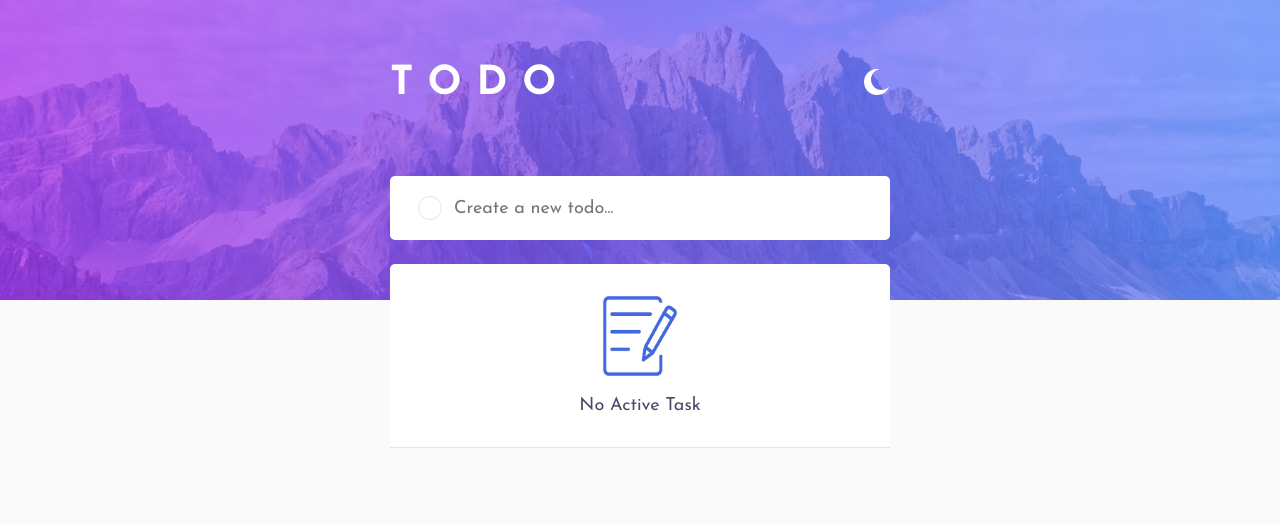
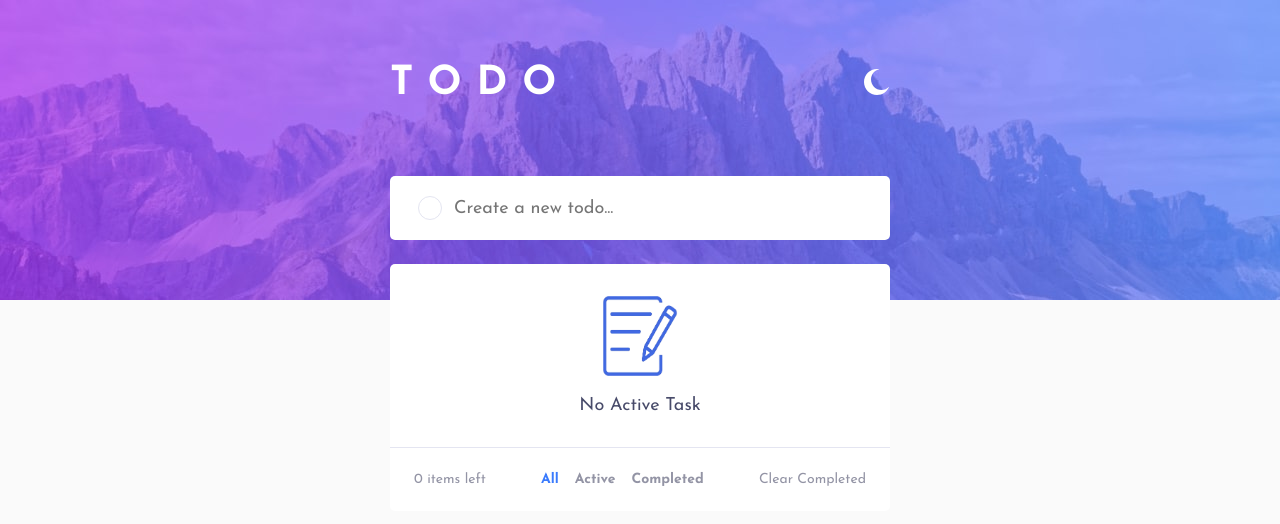
Before and after one commit to soala144/to-do, a React (Vite) app: page / in a window 1280 px wide. Shown: the top 524 px of the page. Built offline with nearby package versions, Linux system fonts and the light colour scheme.

Commit message:
To-do control done

```diff
--- a/src/App.jsx
+++ b/src/App.jsx
@@ -6,6 +6,8 @@ import TodoList from "./components/TodoList";
 import Header from "./components/Header";
 import TodoItem from "./components/TodoItem";
 import EmptyTodoList from "./components/EmptyTodoList";
+import ClearCompleted from "./components/ClearCompleted";
+import NoOfItemsLeft from "./components/NoOfItemsLeft";
 function App() {
   return (
     <div className="App">
@@ -17,8 +19,12 @@ function App() {
       <TodoList>
         {/* <TodoItem /> */}
         <EmptyTodoList />
+        <div className="todo-control">
+          <NoOfItemsLeft />
+          <FilterButtons />
+          <ClearCompleted />
+        </div>
       </TodoList>
-      <FilterButtons />
     </div>
   );
 }
--- a/src/components/ClearCompleted.jsx
+++ b/src/components/ClearCompleted.jsx
@@ -1,5 +1,5 @@
 const ClearCompleted = () => {
-  return <div>ClearCompleted</div>;
+  return <button className="clear-list">Clear Completed</button>;
 };
 
 export default ClearCompleted;
--- a/src/components/FilterButtons.jsx
+++ b/src/components/FilterButtons.jsx
@@ -1,5 +1,11 @@
 const FilterButtons = () => {
-  return <div></div>;
+  return (
+    <div className="filter-buttons">
+      <button className="active">All</button>
+      <button>Active</button>
+      <button>Completed</button>
+    </div>
+  );
 };
 
 export default FilterButtons;
--- a/src/components/NoOfItemsLeft.jsx
+++ b/src/components/NoOfItemsLeft.jsx
@@ -1,5 +1,5 @@
 const NoOfItemsLeft = () => {
-  return <div>NoOfItemsLeft</div>;
+  return <p>0 items left</p>;
 };
 
 export default NoOfItemsLeft;
--- a/src/index.css
+++ b/src/index.css
@@ -149,6 +149,7 @@ input {
 .empty-todo img {
   width: 5rem;
 }
+
 .todo-text {
   font-size: 18px;
   line-height: 10px;
@@ -176,6 +177,41 @@ input {
 .input[type="text"] {
   color: var(--Text-color);
 }
+
+.todo-control {
+  display: flex;
+  justify-content: space-between;
+  padding: 1.5rem;
+  font-size: 14px;
+  color: var(--Text-color);
+}
+
+.filter-buttons {
+  display: flex;
+  align-items: center;
+  gap: 1rem;
+}
+
+.filter-buttons button {
+  all: unset;
+  font-weight: bold;
+}
+
+.filter-buttons button:hover {
+  color: var(--TodoText-color);
+}
+
+.filter-buttons button.active {
+  color: var(--bright-blue);
+}
+
+.clear-list {
+  all: unset;
+}
+
+.clear-list:hover {
+  color: var(--TodoText-color);
+}
 @media (min-width: 500px) {
   body {
     background: var(--desktop-background-image) var(--Background-color);
```
